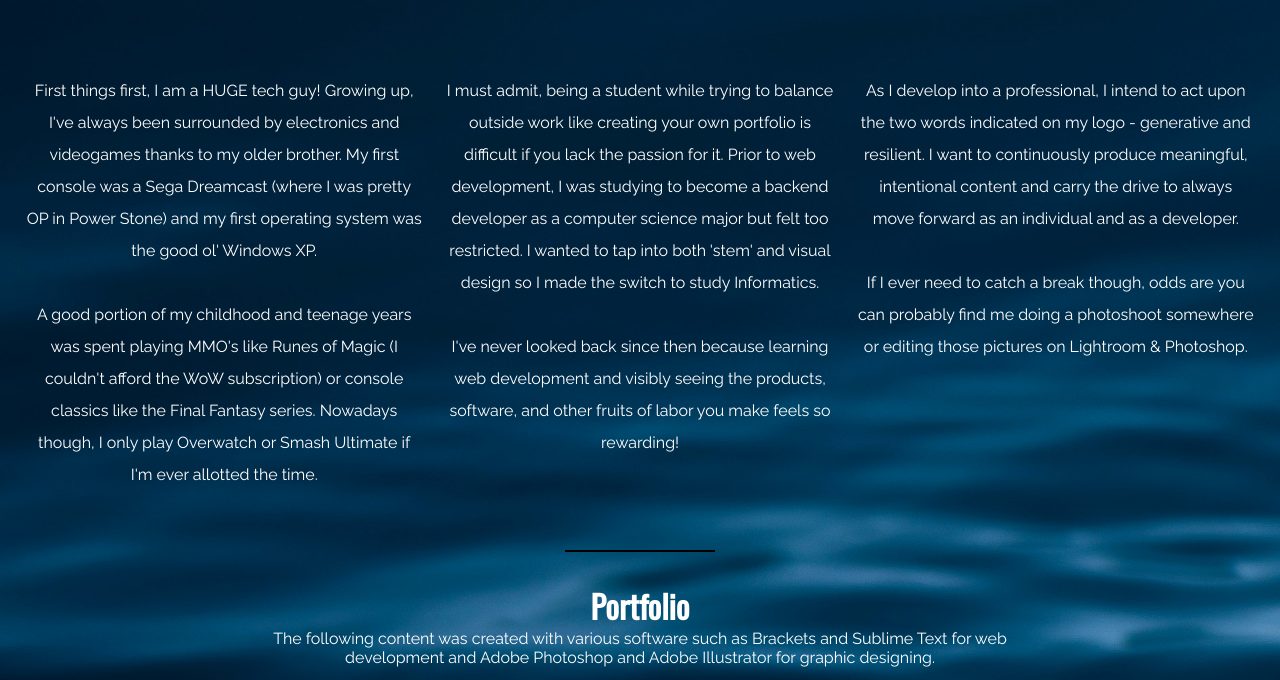
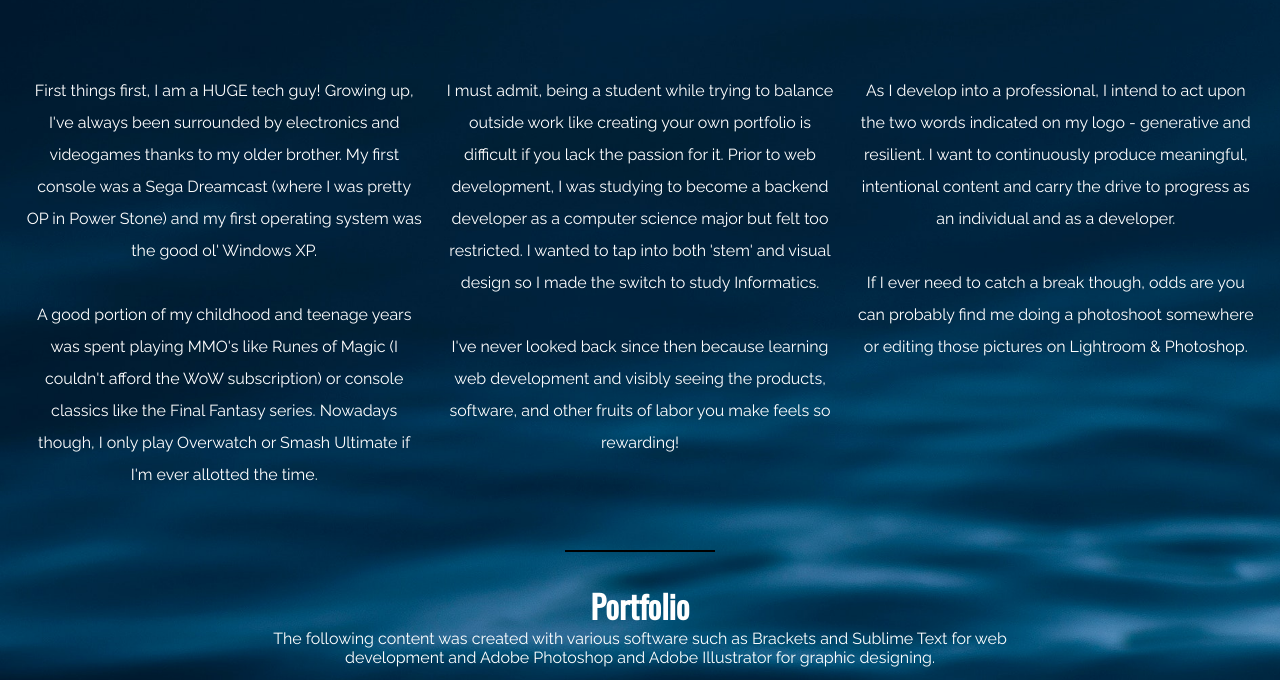
Before and after one commit to aqosman/aqosman.github.io, a plain HTML site: page index.html in a window 1280 px wide. Shown: the part 1569-2249 px from the top of the page. Drawn offline with nearby package versions, Linux system fonts and the light colour scheme.

Commit message:
Update index.html

```diff
--- a/index.html
+++ b/index.html
@@ -52,7 +52,7 @@
                     <p><br>I must admit, being a student while trying to balance outside work like creating your own portfolio is difficult if you lack the passion for it. Prior to web development, I was studying to become a backend developer as a computer science major but felt too restricted. I wanted to tap into both 'stem' and visual design so I made the switch to study Informatics.<br><br>I've never looked back since then because learning web development and visibly seeing the products, software, and other fruits of labor you make feels so rewarding!</p>
                 </div>
                 <div class="about-bio2-3">
-                    <p><br>As I develop into a professional, I intend to act upon the two words indicated on my logo - generative and resilient. I want to continuously produce meaningful, intentional content and carry the drive to always move forward as an individual and as a developer.<br><br>If I ever need to catch a break though, odds are you can probably find me doing a photoshoot somewhere or editing those pictures on Lightroom & Photoshop.</p>
+                    <p><br>As I develop into a professional, I intend to act upon the two words indicated on my logo - generative and resilient. I want to continuously produce meaningful, intentional content and carry the drive to progress as an individual and as a developer.<br><br>If I ever need to catch a break though, odds are you can probably find me doing a photoshoot somewhere or editing those pictures on Lightroom & Photoshop.</p>
                 </div>
             </div>
             <P>&nbsp;</P>
```
